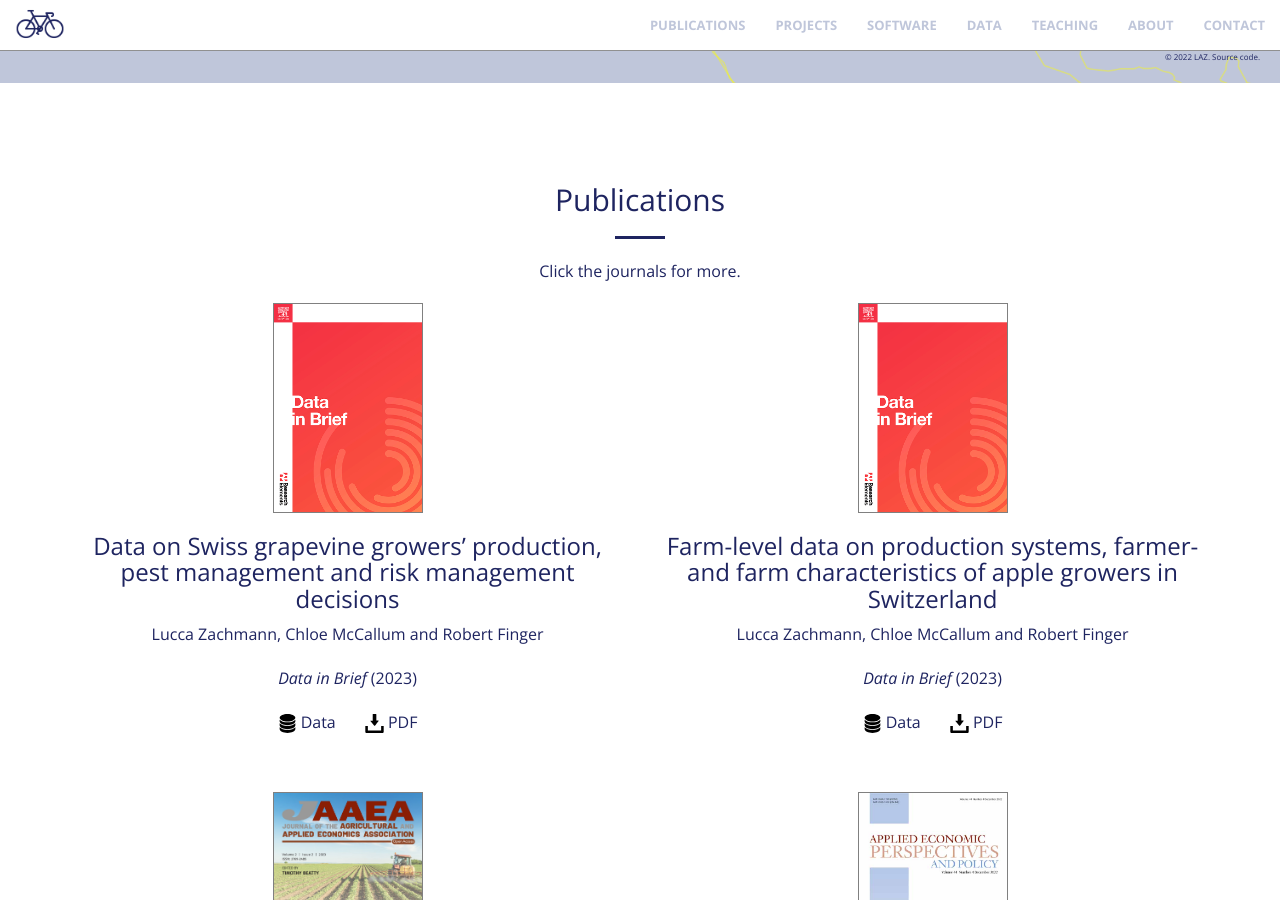
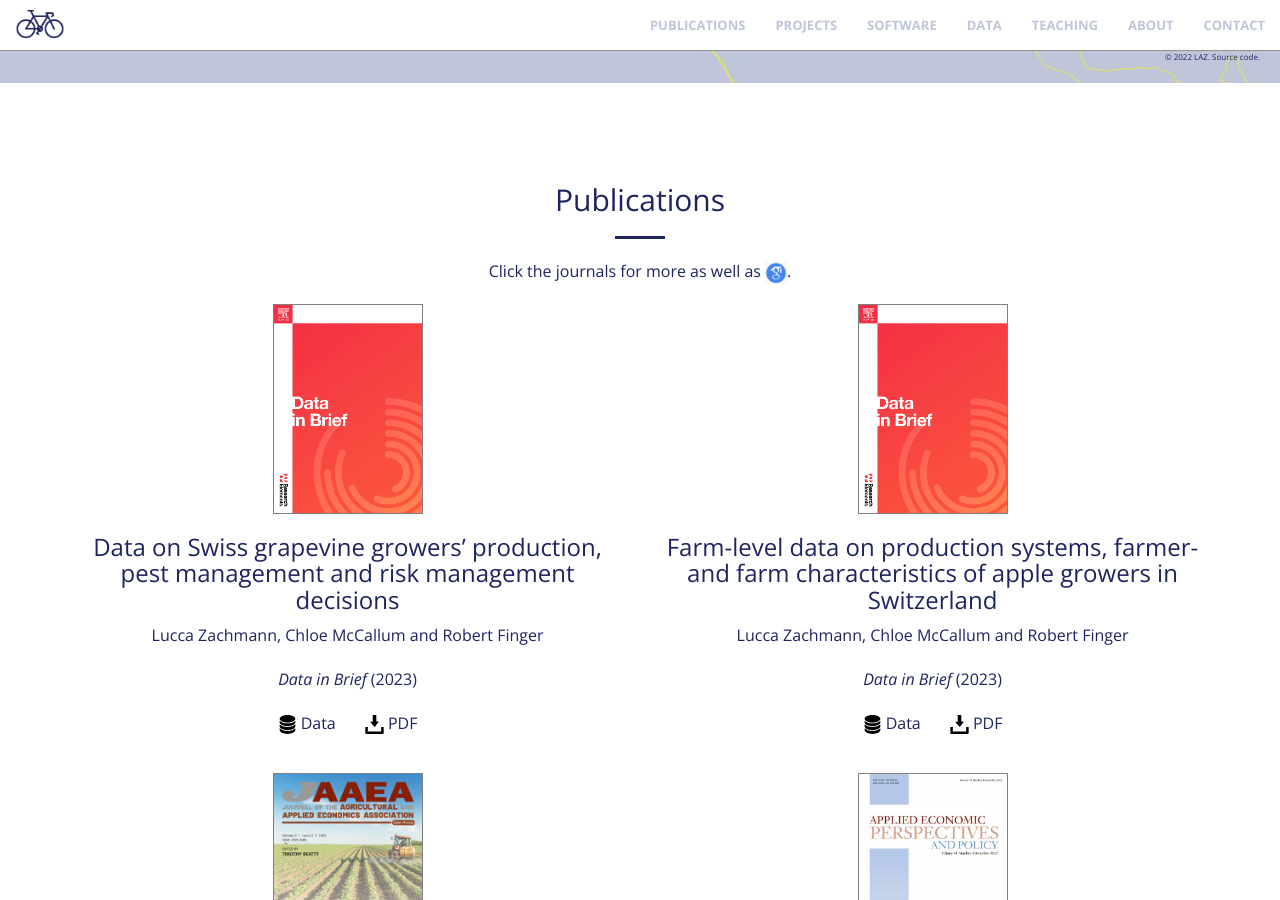
Before and after one commit to luccalino/luccalino.github.io, a Jekyll site: the page built from index.html, in a window 1280 px wide and 900 px high, scrolled down 817 px. Built offline with Jekyll 4.4.1, drawn with Linux system fonts in a browser that asks for light colours; nearby versions of some CDN libraries.

Commit message:
Update publications.html

```diff
--- a/_includes/publications.html
+++ b/_includes/publications.html
@@ -4,23 +4,18 @@
             <div class="col-lg-12 text-center">
                 <h2 class="section-heading">Publications</h2>
                 <hr class="primary">
-                <p style="color:#1E2460;">Click the journals for more.</p>
-                <!--<p style="color:#1E2460;">See <a href="https://scholar.google.ch/citations?user=0EwYx-sAAAAJ&hl=de" target="_blank"><img src="/img/google_scholar.png" style="cursor:auto;" width="22" height="22"></a>
-                   for more.</p>-->
+                <p style="color:#1E2460;">Click the journals for more as well as <a href="https://scholar.google.ch/citations?user=0EwYx-sAAAAJ&hl=de" target="_blank"><img src="/img/google_scholar.png" style="cursor:auto;" width="22" height="22"></a>.</p>
             </div>
         </div>
     </div>
     <div class="container">
         <div class="row">
-            <!-- <div class="col-lg-4 col-md-6 text-center"> -->
             <div class="col-md-6 text-center d-flex align-items-stretch">
                       <a class="fa fa-4x wow bounceIn text-primary" href="https://www.sciencedirect.com/science/article/pii/S2352340923007370" target="_blank"><img title="DIB" alt="DIB" src="img/dib.jpeg" style="cursor:pointer;border:1px solid grey;" width="150" height="210"></a>
                       <h3 style="color:#1E2460;">Data on Swiss grapevine growers’ production, pest management and risk management decisions</h3>
                       <p class="text-muted" style="color:#1E2460;">Lucca Zachmann, Chloe McCallum and Robert Finger</p>
                       <p class="text-muted" style="color:#1E2460;"><i>Data in Brief</i> (2023)</p>
                     <p style="margin-bottom:0.25cm;"></p>
-                    <!--<p class="text-muted"><a href="" target="_blank"><img src="/img/agrarpolitik_blog.png" style="cursor:pointer" width="140" height="30"></a></p>
-                    <p style="margin-bottom:0.25cm;"></p>-->
                     <p class="text-muted" style="color:#1E2460;"><a href="https://www.research-collection.ethz.ch/handle/20.500.11850/568595" target="_blank"><i><img src="img/logo/data-storage-device-svgrepo-com.svg" style="cursor:pointer; height:0.5cm; weight: 0.5cm;"></i></a> Data &nbsp; &nbsp; &nbsp; <a href="https://www.sciencedirect.com/science/article/pii/S2352340923007370"><i><img src="img/logo/download-button-svgrepo-com.svg" style="cursor:pointer; height:0.5cm; weight: 0.5cm;"></i></a> PDF </p>
                     <p style="margin-bottom:1cm;"></p>
             </div>
@@ -30,28 +25,21 @@
                       <p class="text-muted" style="color:#1E2460;">Lucca Zachmann, Chloe McCallum and Robert Finger</p>
                       <p class="text-muted" style="color:#1E2460;"><i>Data in Brief</i> (2023)</p>
                     <p style="margin-bottom:0.25cm;"></p>
-                    <!--<p class="text-muted"><a href="" target="_blank"><img src="/img/agrarpolitik_blog.png" style="cursor:pointer" width="140" height="30"></a></p>
-                    <p style="margin-bottom:0.25cm;"></p>-->
                     <p class="text-muted" style="color:#1E2460;"><a href="https://www.research-collection.ethz.ch/handle/20.500.11850/602779" target="_blank"><i><img src="img/logo/data-storage-device-svgrepo-com.svg" style="cursor:pointer; height:0.5cm; weight: 0.5cm;"></i></a> Data &nbsp; &nbsp; &nbsp; <a href="https://www.sciencedirect.com/science/article/pii/S2352340923006315"><i><img src="img/logo/download-button-svgrepo-com.svg" style="cursor:pointer; height:0.5cm; weight: 0.5cm;"></i></a> PDF </p>
                     <p style="margin-bottom:1cm;"></p>
             </div>
              <div class="col-md-6 text-center d-flex align-items-stretch">
-                <div class="service-box">
                       <a class="fa fa-4x wow bounceIn text-primary" href="https://onlinelibrary.wiley.com/doi/full/10.1002/jaa2.76" target="_blank"><img title="JAAEA" alt="JAAEA" src="img/jaa2.jpeg" style="cursor:pointer;border:1px solid grey;" width="150" height="210"></a>
                       <h3 style="color:#1E2460;">Nudging farmers towards low-pesticide practices: Evidence from a randomized experiment in viticulture</h3>
                       <p class="text-muted" style="color:#1E2460;">Lucca Zachmann, Chloe McCallum and Robert Finger</p>
                       <p class="text-muted" style="color:#1E2460;"><i>Journal of the Agricultural and Applied Economics Association</i>, 1–18 (2023)</p>
                     <p style="margin-bottom:0.25cm;"></p>
-                    <!--<p class="text-muted"><a href="" target="_blank"><img src="/img/agrarpolitik_blog.png" style="cursor:pointer" width="140" height="30"></a></p>
-                    <p style="margin-bottom:0.25cm;"></p>-->
                     <p class="text-muted" style="color:#1E2460;"><a href="https://www.research-collection.ethz.ch/handle/20.500.11850/624982" target="_blank"><i><img src="img/logo/github-icon-1-logo-svgrepo-com.svg" style="cursor:pointer; height:0.5cm; weight: 0.5cm;"></i></a> Code &nbsp; &nbsp; &nbsp; <a href="https://www.research-collection.ethz.ch/handle/20.500.11850/568595" target="_blank"><i><img src="img/logo/data-storage-device-svgrepo-com.svg" style="cursor:pointer; height:0.5cm; weight: 0.5cm;"></i></a> Data &nbsp; &nbsp; &nbsp; <a href="https://onlinelibrary.wiley.com/doi/epdf/10.1002/jaa2.76"><i><img src="img/logo/download-button-svgrepo-com.svg" style="cursor:pointer; height:0.5cm; weight: 0.5cm;"></i></a> PDF </p>
                     <p style="margin-bottom:0.25cm;"></p>
                     <p class="text-muted"><a href="https://agrarpolitik-blog.com/2023/09/25/kann-nudging-den-anbau-von-pilzwiderstandsfahigen-rebsorten-beeinflussen/" target="_blank"><img src="/img/agrarpolitik_blog.png" style="cursor:pointer" width="140" height="30"></a></p>
                     <p style="margin-bottom:1cm;"></p>
-                </div>
             </div>
             <div class="col-md-6 text-center d-flex align-items-stretch">
-                <div class="service-box">
                       <a class="fa fa-4x wow bounceIn text-primary" href="https://onlinelibrary.wiley.com/doi/full/10.1002/aepp.13337" target="_blank"><img title="AEPP" alt="AEPP" src="img/AEPP.jpg" style="cursor:pointer;border:1px solid grey;" width="150" height="210"></a>
                       <h3 style="color:#1E2460;">Short supply chains and the adoption of fungus-resistant grapevine varieties</h3>
                       <p class="text-muted" style="color:#1E2460;">Robert Finger, Lucca Zachmann and Chloe McCallum</p>
@@ -59,10 +47,8 @@
                     <p style="margin-bottom:0.25cm;"></p>
                     <p class="text-muted"><a href="https://agrarpolitik-blog.com/2023/01/12/kurze-lieferketten-und-der-anbau-pilzwiderstandsfahiger-rebsorten/" target="_blank"><img src="/img/agrarpolitik_blog.png" style="cursor:pointer" width="140" height="30"></a></p>
                     <p style="margin-bottom:1cm;"></p>
-                </div>
             </div>
             <div class="col-md-6 text-center d-flex align-items-stretch">
-                <div class="service-box">
                     <a class="fa fa-4x wow bounceIn text-primary" href="https://link.springer.com/article/10.1007/s13280-022-01790-4" target="_blank"><img title="Ambio" alt="Ambio" src="img/AMBIO.png" style="cursor:pointer;border:1px solid grey;" width="150" height="210"></a>
                     <h3 style="color:#1E2460;">Barriers to evidence use for sustainability: Insights from pesticide policy and practice</h3>
                     <p class="text-muted" style="color:#1E2460;">Benjamin Hofmann, Karin Ingold, Christian Stamm, Priska Ammann, Rik I. L. Eggen, Robert Finger, Samuel Fuhrimann, Judit Lienert, Jennifer Mark, Chloe McCallum, Nicole Probst-Hensch, Ueli Reber, Lucius Tamm, Milena Wiget, Mirko S. Winkler, Lucca Zachmann and Sabine Hoffmann</p>
@@ -70,10 +56,8 @@
                     <p style="margin-bottom:0.25cm;"></p>
                     <p class="text-muted"><a href="https://agrarpolitik-blog.com/2022/11/25/hurden-fur-eine-evidenzbasierte-pflanzenschutzmittelpolitik-und-praxis/" target="_blank"><img src="/img/agrarpolitik_blog.png" style="cursor:pointer" width="140" height="30"></a></p>
                     <p style="margin-bottom:1cm;"></p>
-                </div>
             </div>
             <div class="col-md-6 text-center d-flex align-items-stretch">
-                <div class="service-box">
                     <a class="fa fa-4x wow bounceIn text-primary" href="https://link.springer.com/article/10.1007/s10797-019-09541-0" data-wow-delay=".2s" target="_blank"><img title="ITPF" alt="ITPF" src="img/ITPF.jpeg" style="cursor:pointer;border:1px solid grey;" width="150" height="210"></a>
                     <h3 style="color:#1E2460;">Do the rich pay their taxes early?</h3>
                     <p class="text-muted" style="color:#1E2460;">Andreas M. Fischer and Lucca Zachmann</p>
@@ -82,7 +66,6 @@
                     <p class="text-muted"><a href="https://www.nzz.ch/wirtschaft/reiche-leute-zahlen-ihre-steuern-frueher-ld.1405075" target="_blank"><img src="/img/nzz.png" style="cursor:pointer" width="140" height="30"></a> |
                     <a href="https://www.luzernerzeitung.ch/wirtschaft/reiche-profitieren-von-fruhen-steuerzahlungen-ld.1041357" target="_blank"><img src="/img/lz.png" style="cursor:pointer" width="105" height="25"></a></p>
                     <p style="margin-bottom:1cm;"></p>
-                </div>
             </div>
             <div class="col-lg-12 text-center">
               <h2 class="section-heading"></h2>
```
